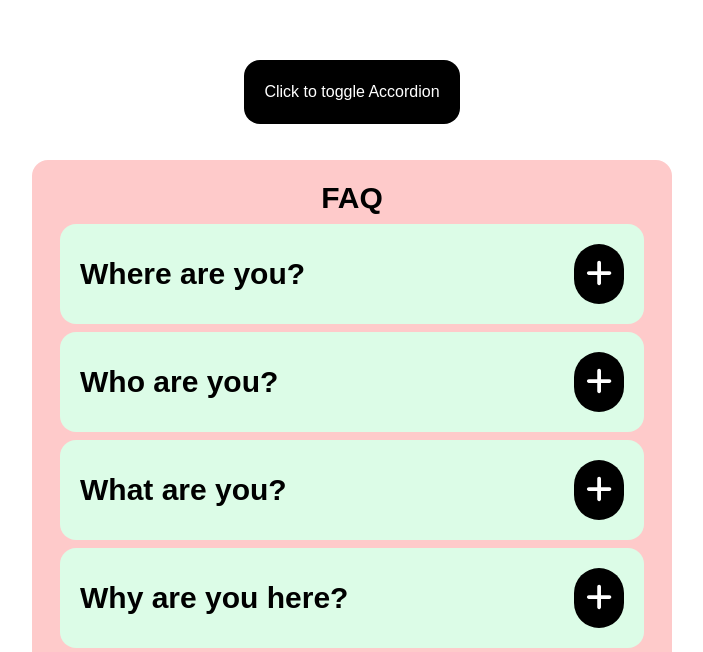
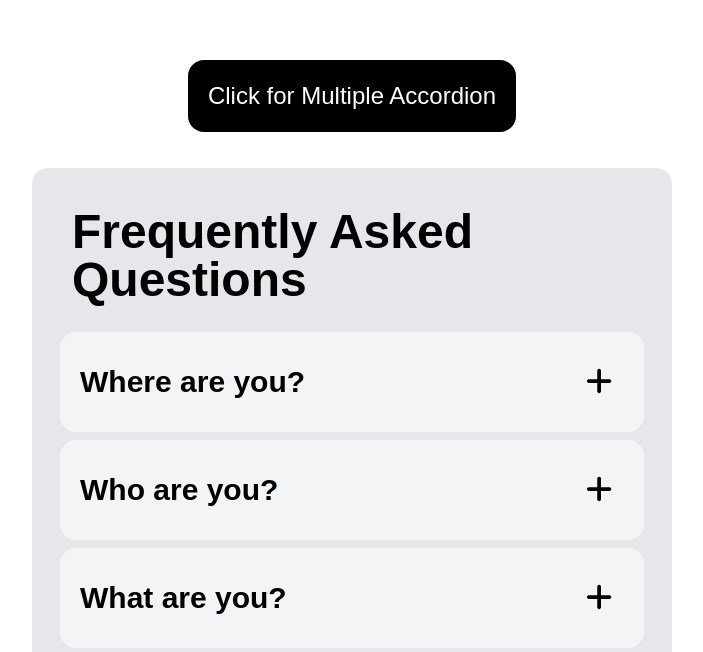
Before and after one commit to bhatiakash67/React-mini-projects, a React (Vite) app in the folder react-miniprojects/: page / in a window 1280 px wide. Shown: the part 148-800 px from the top of the page, without its empty margins (288-991 px from the left). Built offline with nearby package versions, Linux system fonts and the light colour scheme.

Commit message:
toggle single/multiple accordion from a button

```diff
--- a/react-miniprojects/src/components/9-Accordion/accordion-with-array/ToggleAccordionWithArray.jsx
+++ b/react-miniprojects/src/components/9-Accordion/accordion-with-array/ToggleAccordionWithArray.jsx
@@ -4,53 +4,75 @@ import { FontAwesomeIcon } from '@fortawesome/react-fontawesome';
 import { faPlus, faMinus } from '@fortawesome/free-solid-svg-icons'
 
 function ToggleAccordionWithArray() {
+    const [openItems, setOpenItems] = useState([])
+    const [toggle, setToggle] = useState(false)
 
-    const [selectedId, setSelectedId] = useState(null)
+    function toggleAccordion() {
+        setToggle((prevToggle) => !prevToggle)
+    }
+
+    function singleAccordion(id) {
+        setOpenItems((prevOpenItems) => (prevOpenItems === id ? [] : id))
+    }
 
     function multipleAccordion(id) {
-        setSelectedId((prevSelectedId) => (prevSelectedId === id ? null : id))
+        setOpenItems((prevOpenItems) => {
+            if (prevOpenItems.includes(id)) {
+                return prevOpenItems.filter((itemId) => itemId !== id)
+            }
+            else {
+                return [...prevOpenItems, id]
+            }
+        })
     }
+    const handleAccordionClick = toggle ? multipleAccordion : singleAccordion;
 
     return (
         <div className="body flex-col justify-center items-center h-screen">
+            <div className='flex justify-center mt-52 w-screen text-white'>
+                <button
+                    onClick={toggleAccordion}
+                    className='rounded-2xl p-5 bg-black text-2xl hover:text-yellow-500'>
+                    {toggle ? "Click for Single Accordion" : "Click for Multiple Accordion"}
+                </button>
+            </div>
 
-            <div className='flex justify-center mt-52 w-screen text-white' ><button
-                className='rounded-2xl p-5 bg-black'>Click to toggle Accordion</button>
-            </div>
             <div className='flex justify-center items-center mt-9'>
-                <div className="innerbody p-5 border-xl w-1/2 bg-red-200 rounded-2xl">
-                    <h1 className='text-3xl font-bold flex justify-center'>FAQ</h1>
+                <div className="innerbody p-5 border-xl w-1/2 bg-gray-200 rounded-2xl">
+                    <h1 className='text-5xl font-bold flex p-5'>Frequently Asked Questions</h1>
                     {data && data.length !== 0 ? (
                         <div>
                             {data.map((item) => (
-                                <div className='q-n-a m-2 h-1/3 bg-green-100 rounded-2xl p-5 cursor-pointer'
+                                <div className='q-n-a m-2 h-1/3 bg-gray-100 rounded-2xl p-5 cursor-pointer'
                                     key={item.id}
-                                    onClick={() => multipleAccordion(item.id)}>
+                                    onClick={() =>
+                                        handleAccordionClick(item.id)
+                                    }>
                                     <div className='questions flex justify-between items-center text-3xl font-bold'>
                                         {item.question}
                                         <button
-                                            className='bg-black text-white rounded-full p-3'>
-                                            {selectedId === item.id ? <FontAwesomeIcon icon={faMinus} /> : <FontAwesomeIcon icon={faPlus} />}
+                                            className='text-black p-3'>
+                                            {
+                                                openItems.includes(item.id)
+                                                    ? <FontAwesomeIcon icon={faMinus} /> : <FontAwesomeIcon icon={faPlus} />}
                                         </button>
                                     </div>
-                                    {selectedId === item.id && (
-                                        <div className="answers p-5 text-3xl ">
-                                            {item.answer}
-                                        </div>
-                                    )}
+                                    {
+                                        openItems.includes(item.id) &&
+                                        (
+                                            <div className="answers p-5 text-3xl ">
+                                                {item.answer}
+                                            </div>
+                                        )}
                                 </div>
                             ))}
-
                         </div>
                     ) : (
-
-                        <div>No data found.</div>)
+                        <div className='flex justify-center items-center font-bold text-5xl m-5'>No data found.</div>)
                     }
                 </div>
             </div>
         </div >
-
     )
 }
-
 export default ToggleAccordionWithArray
```
